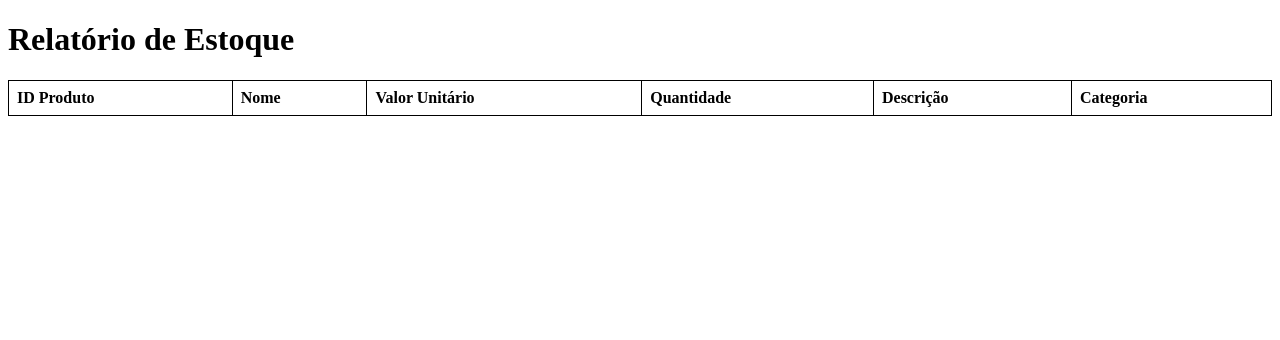
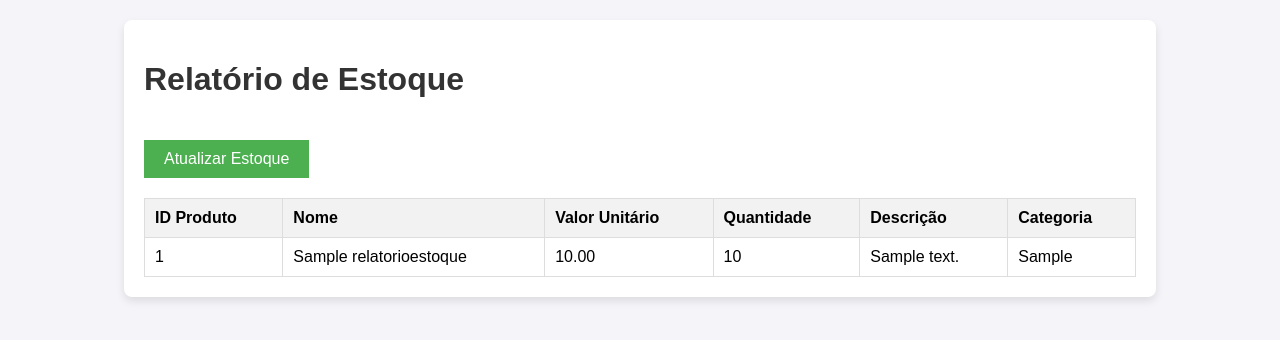
Before and after one commit to braulefernandes/MicrosservicosRelatorio_V2, a Django app: page /relatorio_estoque/ in a window 1280 px wide. Shown: the top 340 px of the page. Run offline with Django 5.2, Linux system fonts and the light colour scheme; tables that the repository leaves empty hold one stand-in row (values such as "Sample post"); lists and menus that the app fills with data are empty.

Commit message:
Conexão com os dois bancos funcionando e HTML estilizado

```diff
--- a/relatorios/templates/relatorio_estoque.html
+++ b/relatorios/templates/relatorio_estoque.html
@@ -1,27 +1,64 @@
-<!-- relatorios/templates/relatorios/relatorio_estoque.html -->
-
+<!-- relatorio_estoque.html -->
 <!DOCTYPE html>
-<html lang="pt-BR">
+<html lang="en">
 <head>
     <meta charset="UTF-8">
     <meta name="viewport" content="width=device-width, initial-scale=1.0">
     <title>Relatório de Estoque</title>
     <style>
+        body {
+            font-family: Arial, sans-serif;
+            margin: 0;
+            padding: 20px;
+            background-color: #f4f4f9;
+        }
+        .container {
+            width: 80%;
+            margin: 0 auto;
+            background-color: white;
+            padding: 20px;
+            border-radius: 8px;
+            box-shadow: 0 4px 8px rgba(0, 0, 0, 0.1);
+        }
+        h1 {
+            color: #333;
+        }
         table {
             width: 100%;
             border-collapse: collapse;
-        }
-        table, th, td {
-            border: 1px solid black;
+            margin-top: 20px;
         }
         th, td {
-            padding: 8px;
+            padding: 10px;
             text-align: left;
+            border: 1px solid #ddd;
+        }
+        th {
+            background-color: #f2f2f2;
+        }
+        button {
+            background-color: #4CAF50;
+            color: white;
+            padding: 10px 20px;
+            border: none;
+            cursor: pointer;
+            margin-top: 20px;
+            font-size: 16px;
+        }
+        button:hover {
+            background-color: #45a049;
         }
     </style>
 </head>
 <body>
+    <div class="container">
         <h1>Relatório de Estoque</h1>
+
+        <!-- Botão para atualizar o estoque -->
+        <form action="{% url 'obter_estoque' %}" method="get">
+            <button type="submit">Atualizar Estoque</button>
+        </form>
+
         <table>
             <thead>
                 <tr>
@@ -34,17 +71,22 @@
                 </tr>
             </thead>
             <tbody>
-            {% for item in dados_estoque %}
+                {% for produto in produtos %}
                 <tr>
-                    <td>{{ item.idProduto }}</td>
-                    <td>{{ item.nome }}</td>
-                    <td>{{ item.valorUnitario }}</td>
-                    <td>{{ item.quantidade }}</td>
-                    <td>{{ item.descricao }}</td>
-                    <td>{{ item.categoria }}</td>
+                    <td>{{ produto.id_produto }}</td>
+                    <td>{{ produto.nome }}</td>
+                    <td>{{ produto.valor_unitario }}</td>
+                    <td>{{ produto.quantidade }}</td>
+                    <td>{{ produto.descricao }}</td>
+                    <td>{{ produto.categoria }}</td>
+                </tr>
+                {% empty %}
+                <tr>
+                    <td colspan="6">Nenhum produto encontrado.</td>
                 </tr>
                 {% endfor %}
             </tbody>
         </table>
+    </div>
 </body>
 </html>
--- a/relatorios/views.py
+++ b/relatorios/views.py
@@ -1,6 +1,11 @@
 import requests
 from django.shortcuts import render, redirect
 from .models import RelatorioEstoque, RelatorioVenda, ItemVenda
+
+# Página inicial
+def home(request):
+    return render(request, 'home.html')
+
 
 def obter_estoque(request):
     url_estoque = "https://estoquepadaria-production-bf51.up.railway.app/estoque/todos"
@@ -30,10 +35,6 @@ def obter_estoque(request):
     # Renderiza o template ou redireciona para o relatório atualizado
     return redirect('relatorio_estoque')
 
-
-# Página inicial
-def home(request):
-    return render(request, 'home.html')
 
 # Página de relatório de estoque
 def relatorio_estoque(request):
```
Also changed, not shown: relatorios/templates/home.html (+51 -5 lines), relatorios/templates/relatorio_vendas.html (+63 -0 lines), relatorios/migrations/0003_produto_rename_venda_itemvenda_relatorio_venda_and_more.py (added), relatorios/migrations/0004_alter_relatorioestoque_categoria_and_more.py (added), relatorios/migrations/0005_remove_itemvenda_produto_and_more.py (added), relatorios/models.py (line endings or trailing spaces). Lines whose indentation alone changed are shown as unchanged.
